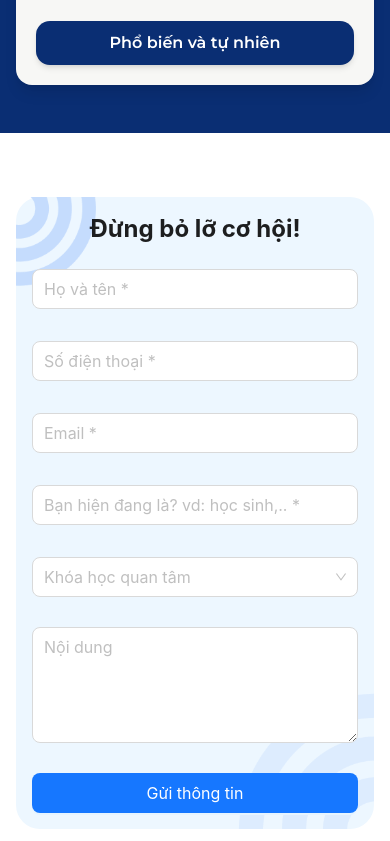
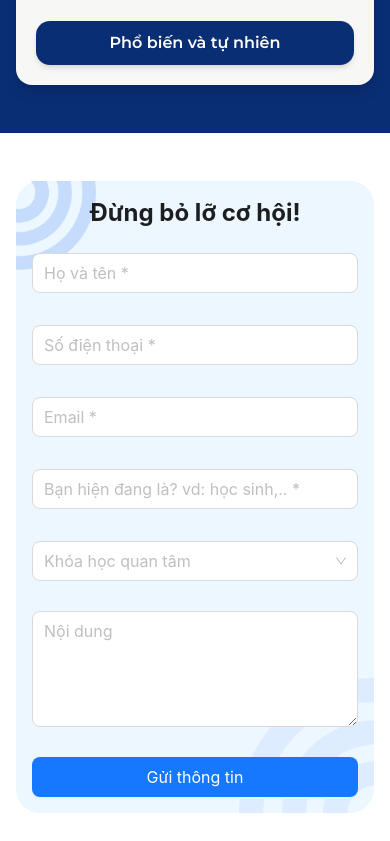
Before and after one commit to ldliem21101998/mkt-website, a Next.js app: page /en/courses/chinese/communication in a window 390 px wide. Shown: the part 3203-4044 px from the top of the page. Built offline with nearby package versions, Linux system fonts and the light colour scheme.

Commit message:
style: update spacing mobile

```diff
--- a/src/components/ContactForm.tsx
+++ b/src/components/ContactForm.tsx
@@ -57,7 +57,7 @@ export const ContactForm = () => {
   };
 
   return (
-    <div className="container mx-auto px-4 max-w-[1248px] py-16">
+    <div className="container mx-auto px-4 max-w-[1248px] py-12 sm:py-16">
       <div className="grid grid-cols-1 sm:grid-cols-2 bg-[#edf7ff] rounded-3xl">
         <Image
           src="/assets/images/ContactForm/banner-contact-form.png"
```
